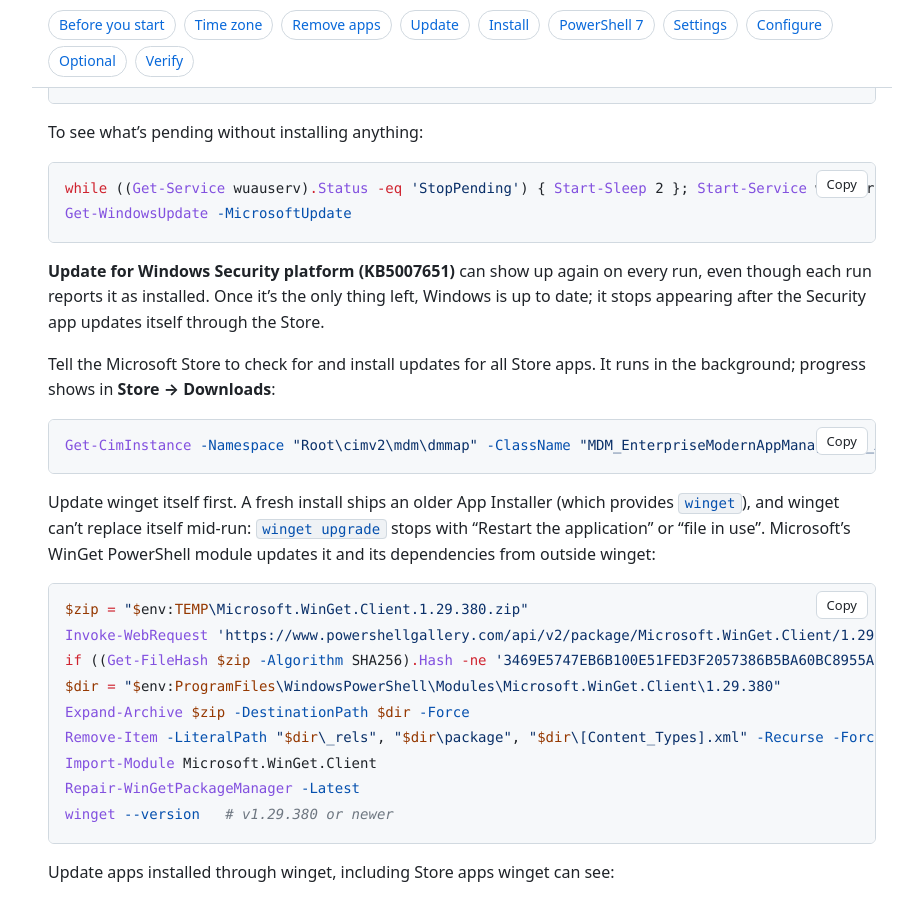
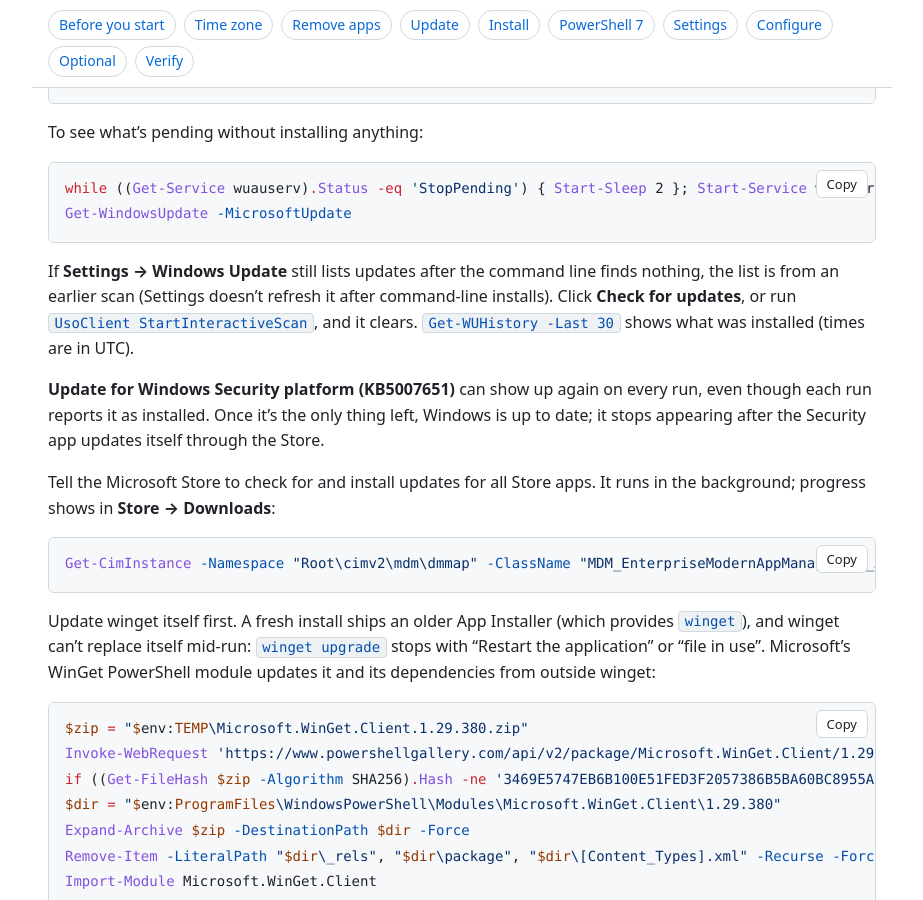
Before and after one commit to leewiscovitch/wiscovitch-install, a Jekyll site: the page built from windows.md, in a window 1280 px wide and 900 px high, scrolled down 3968 px. Shown: the whole window, without its empty margins (178-1101 px from the left). Built offline with Jekyll 4.4.1, drawn with Linux system fonts in a browser that asks for light colours.

Commit message:
Windows: note that Settings' update list can be stale after command-line installs
Co-Authored-By: Claude Opus 5.5 <noreply@anthropic.com>

````diff
--- a/windows.md
+++ b/windows.md
@@ -94,6 +94,8 @@ To see what's pending without installing anything:
 while ((Get-Service wuauserv).Status -eq 'StopPending') { Start-Sleep 2 }; Start-Service wuauserv
 Get-WindowsUpdate -MicrosoftUpdate
 ```
+
+If **Settings → Windows Update** still lists updates after the command line finds nothing, the list is from an earlier scan (Settings doesn't refresh it after command-line installs). Click **Check for updates**, or run `UsoClient StartInteractiveScan`, and it clears. `Get-WUHistory -Last 30` shows what was installed (times are in UTC).
 
 **Update for Windows Security platform (KB5007651)** can show up again on every run, even though each run reports it as installed. Once it's the only thing left, Windows is up to date; it stops appearing after the Security app updates itself through the Store.
 
````
